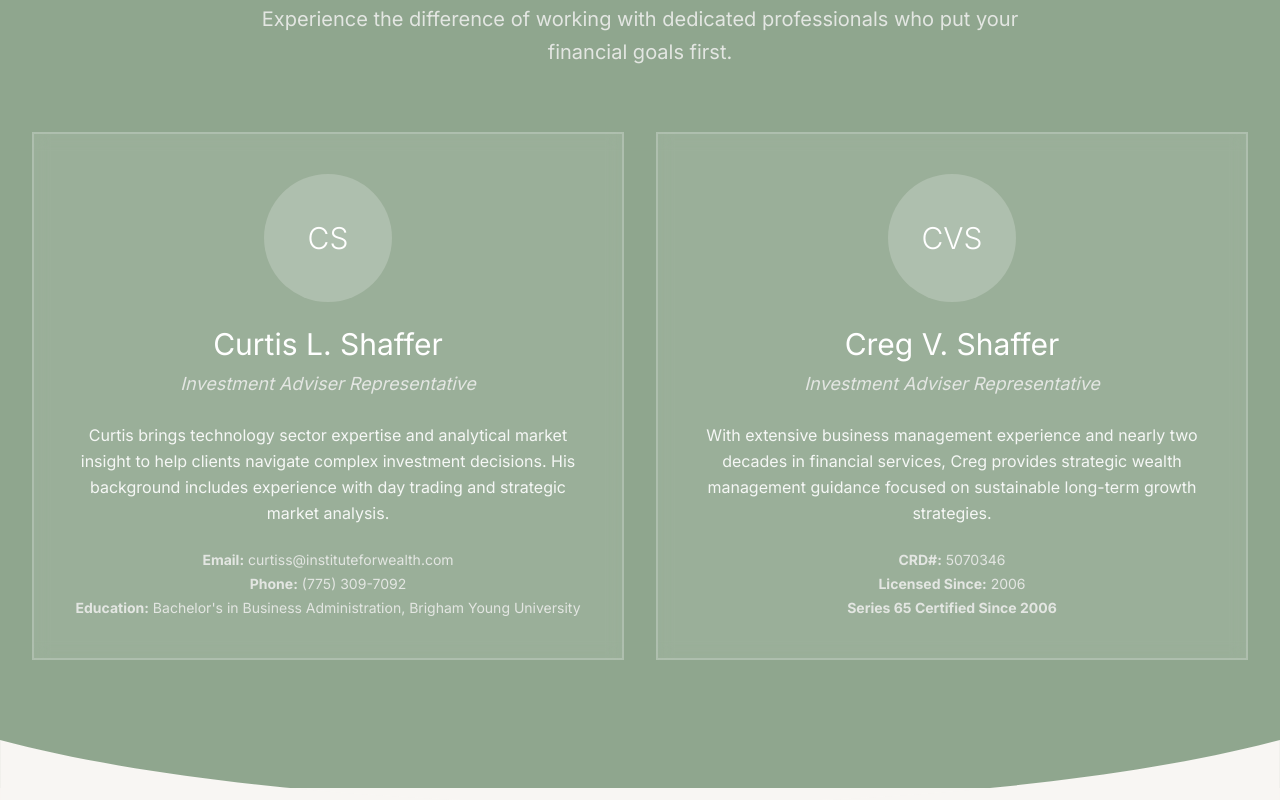
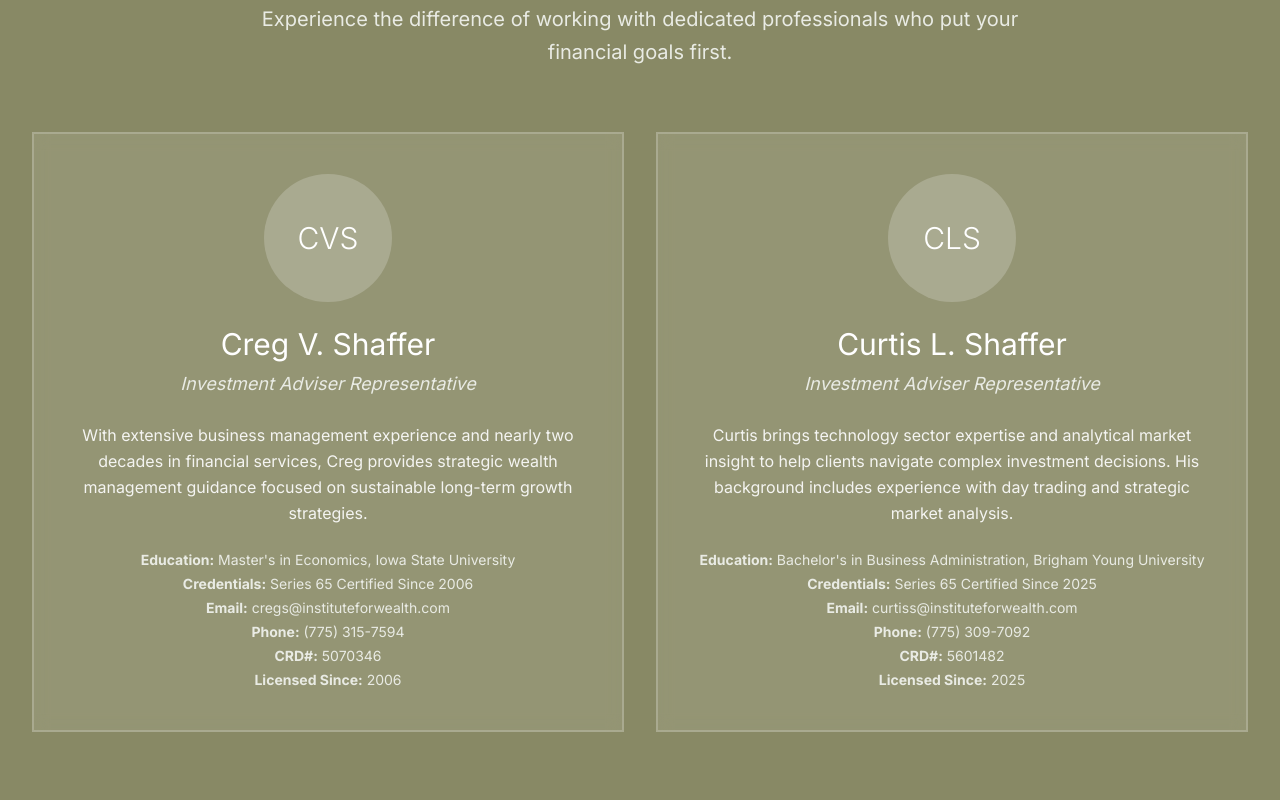
Before and after one commit to curtiss18/cvs-capital-website, a Next.js app: page / in a window 1280 px wide. Shown: the part 1840-2640 px from the top of the page. Built offline with nearby package versions, Linux system fonts and the light colour scheme.

Commit message:
Updated Styling, added color palette

```diff
--- a/src/components/layout/header.tsx
+++ b/src/components/layout/header.tsx
@@ -24,7 +24,7 @@ export function Header() {
       <div className="bg-sage-400 text-white py-2">
         <Container>
           <div className="flex justify-between items-center text-sm">
-            <span>(775) 309-7092 or Main Office (303) 572-3500</span>
+            <span>Main Office (303) 572-3500</span>
             <div className="hidden md:flex space-x-4">
               <Link href="/about" className="hover:text-sage-100 transition-colors">
                 Meet The Team
--- a/src/components/sections/about-section.tsx
+++ b/src/components/sections/about-section.tsx
@@ -4,26 +4,36 @@ import { Section } from "@/components/ui/section"
 export function AboutSection() {
   const advisors = [
     {
+      name: "Creg V. Shaffer",
+      role: "Investment Adviser Representative",
+      education: "Master's in Economics, Iowa State University",
+      credentials: "Series 65 Certified Since 2006",
+      description: "With extensive business management experience and nearly two decades in financial services, Creg provides strategic wealth management guidance focused on sustainable long-term growth strategies.",
+      contact: {
+        email: "cregs@instituteforwealth.com",
+        phone: "(775) 315-7594"
+      },
+      details: {
+        crd: "5070346",
+        licensed: "2006"
+      },
+      initials: "CVS"
+    },
+    {
       name: "Curtis L. Shaffer",
       role: "Investment Adviser Representative",
       education: "Bachelor's in Business Administration, Brigham Young University",
+      credentials: "Series 65 Certified Since 2025",
       description: "Curtis brings technology sector expertise and analytical market insight to help clients navigate complex investment decisions. His background includes experience with day trading and strategic market analysis.",
       contact: {
         email: "curtiss@instituteforwealth.com",
         phone: "(775) 309-7092"
       },
-      initials: "CS"
-    },
-    {
-      name: "Creg V. Shaffer",
-      role: "Investment Adviser Representative",
-      credentials: "Series 65 Certified Since 2006",
-      description: "With extensive business management experience and nearly two decades in financial services, Creg provides strategic wealth management guidance focused on sustainable long-term growth strategies.",
       details: {
-        crd: "5070346",
-        licensed: "2006"
+        crd: "5601482",
+        licensed: "2025"
       },
-      initials: "CVS"
+      initials: "CLS"
     }
   ]
 
@@ -68,24 +78,12 @@ export function AboutSection() {
 
               {/* Contact/Details */}
               <div className="text-sm text-sage-100 space-y-1">
-                {advisor.contact && (
-                  <>
-                    <p><strong>Email:</strong> {advisor.contact.email}</p>
-                    <p><strong>Phone:</strong> {advisor.contact.phone}</p>
-                  </>
-                )}
-                {advisor.details && (
-                  <>
-                    <p><strong>CRD#:</strong> {advisor.details.crd}</p>
-                    <p><strong>Licensed Since:</strong> {advisor.details.licensed}</p>
-                  </>
-                )}
-                {advisor.credentials && (
-                  <p><strong>{advisor.credentials}</strong></p>
-                )}
-                {advisor.education && (
-                  <p><strong>Education:</strong> {advisor.education}</p>
-                )}
+                <p><strong>Education:</strong> {advisor.education}</p>
+                <p><strong>Credentials:</strong> {advisor.credentials}</p>
+                <p><strong>Email:</strong> {advisor.contact.email}</p>
+                <p><strong>Phone:</strong> {advisor.contact.phone}</p>
+                <p><strong>CRD#:</strong> {advisor.details.crd}</p>
+                <p><strong>Licensed Since:</strong> {advisor.details.licensed}</p>
               </div>
             </div>
           ))}
--- a/src/components/ui/section.tsx
+++ b/src/components/ui/section.tsx
@@ -17,7 +17,7 @@ export function Section({
 }: SectionProps) {
   const variants = {
     default: "bg-white",
-    sage: "bg-sage-400 text-white",
+    sage: "bg-sage-600 text-white",
     cream: "bg-cream-100"
   }
 
@@ -28,7 +28,7 @@ export function Section({
     xl: "py-24 lg:py-32"
   }
 
-  const waveColor = variant === "sage" ? "%238FA68E" : variant === "cream" ? "%23f8f6f3" : "%23ffffff"
+  const waveColor = variant === "sage" ? "%23888965" : variant === "cream" ? "%23E9EBE4" : "%23ffffff"
 
   return (
     <section
--- a/tailwind.config.ts
+++ b/tailwind.config.ts
@@ -9,28 +9,28 @@ module.exports = {
     extend: {
       colors: {
         sage: {
-          50: '#f6f7f6',
-          100: '#e3e6e2',
-          200: '#c7cdc5',
-          300: '#a8b3a4',
-          400: '#8FA68E',
-          500: '#6a8169',
-          600: '#546553',
-          700: '#455345',
-          800: '#394439',
-          900: '#313a31',
+          50: '#f8f9f7',
+          100: '#E9EBE4',
+          200: '#D1D4B6',
+          300: '#C4CCB4',
+          400: '#99B7A2',
+          500: '#ACAC94',
+          600: '#888965',
+          700: '#6b6b52',
+          800: '#555544',
+          900: '#444433',
         },
         cream: {
           50: '#fefdfb',
-          100: '#f8f6f3',
-          200: '#f1ece6',
-          300: '#e8e0d6',
-          400: '#ddd1c2',
-          500: '#d0c0ab',
-          600: '#c0a888',
-          700: '#a68a6a',
-          800: '#8a7158',
-          900: '#725e4a',
+          100: '#E9EBE4',
+          200: '#e1e3dc',
+          300: '#D1D4B6',
+          400: '#c8cbb4',
+          500: '#bfc2a8',
+          600: '#a8ab94',
+          700: '#8d907c',
+          800: '#757868',
+          900: '#606356',
         },
         neutral: {
           50: '#fafafa',
```
